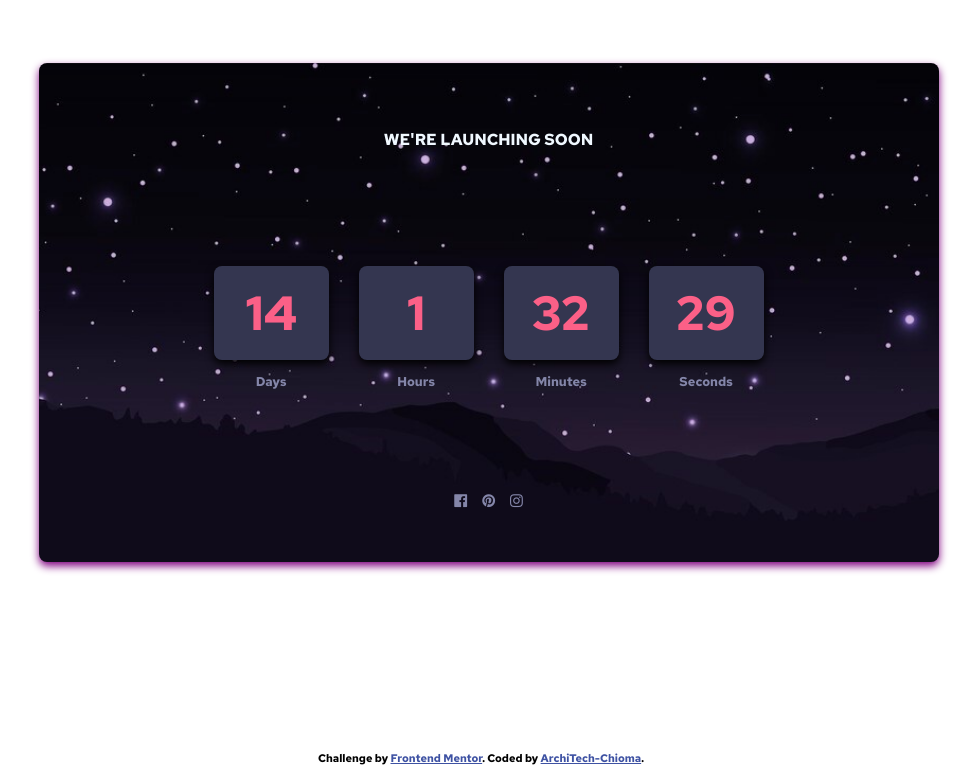
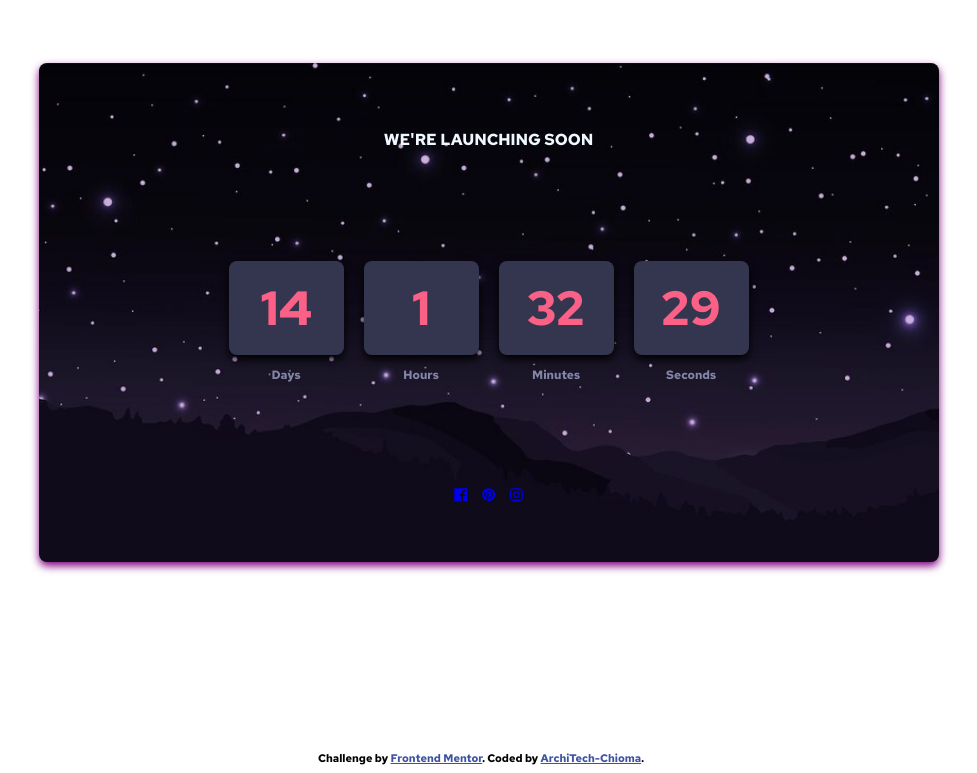
Before and after one commit to ArchiTech-Chioma/Count-down-launch-timer, a plain HTML site: page index.html in a window 1280 px wide. Shown: the part 127-900 px from the top of the page, without its empty margins (159-1136 px from the left). Drawn offline with Linux system fonts and the light colour scheme; a web font is replaced by a local one.

Commit message:
modified index.html and styles.css

```diff
--- a/index.html
+++ b/index.html
@@ -52,9 +52,10 @@
 </div>
 </div>
 <div class="icons" id="social-icon">
-  <i class="fa fa-facebook-official" aria-hidden="true"></i>
-  <i class="fa fa-pinterest " aria-hidden="true"></i>
-  <i class="fa fa-instagram" aria-hidden="true"></i>
+  <a href="https://web.facebook.com/happynewyearwishes2025?__tn__=-UC*F"> <i class="fa fa-facebook-official" aria-hidden="true"></i></a>
+  <a href="https://pin.it/40SN6NJQy"><i class="fa fa-pinterest " aria-hidden="true"></i></a>
+  <a href="https://www.msn.com/en-us/lifestyle/lifestyle-buzz/107-best-new-year-s-instagram-captions-to-welcome-2025-with-a-bang/ar-AA1u9KvK?ocid=socialshare"> <i class="fa fa-instagram" aria-hidden="true"></i></a>
+
 
 </div>
 
--- a/styles.css
+++ b/styles.css
@@ -91,14 +91,14 @@ p{
     gap: 15px;
     margin: 10%;
 }
-@media (max-width: 1440px)
+@media (max-width: 1242px)
  { .number { font-size: 2em; }
  p{ font-size: 0.8em; }
   .time { padding: 15px;
     margin: 5px;
  } }
 
- @media (max-width: 375px)
+ @media (max-width: 320px)
  { .number { font-size: 1.5em;  }
   p { font-size: 0.7em; }
   .time { padding: 10px;
```
